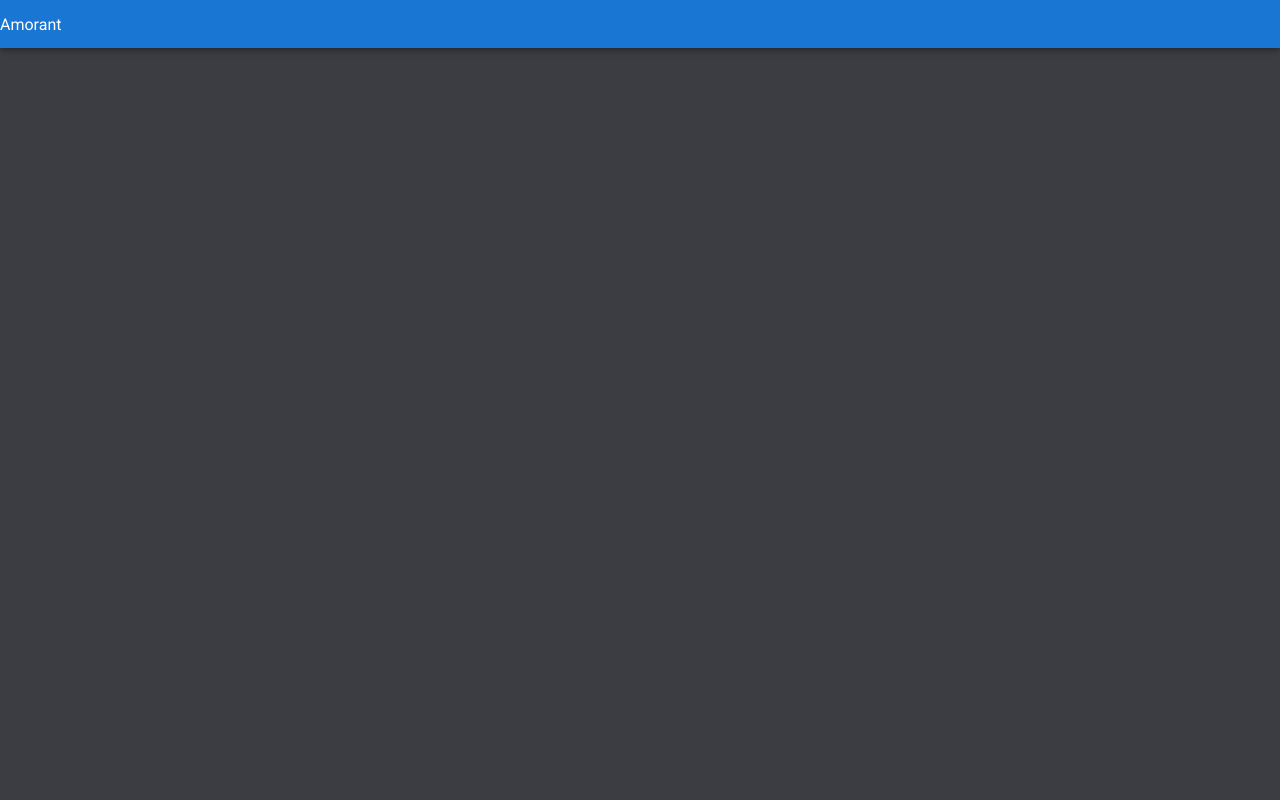
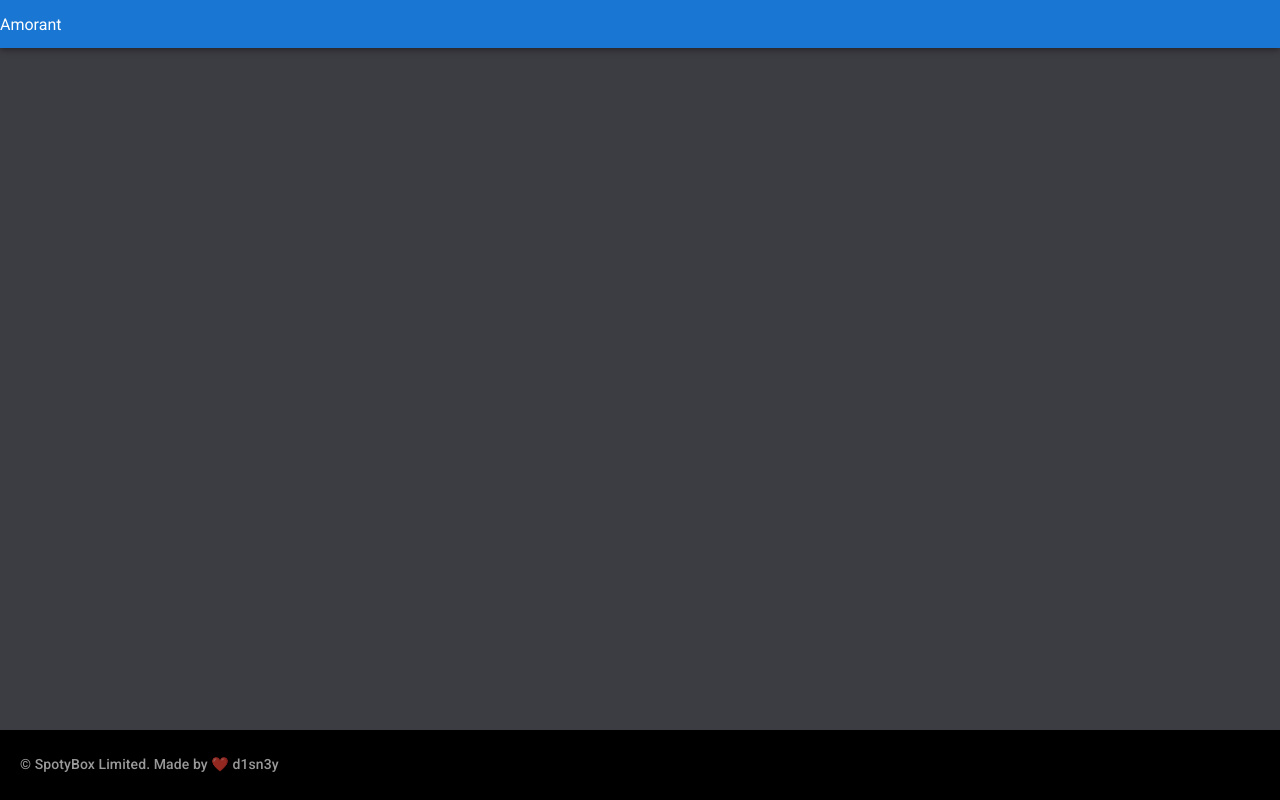
Before and after one commit to cabral2/spotybox-front, a Next.js app: page / in a window 1280 px wide. Built offline with nearby package versions, Linux system fonts and the light colour scheme.

Commit message:
Developed footer component

```diff
--- /dev/null
+++ b/src/components/footer/index.js
@@ -0,0 +1,36 @@
+import React from "react";
+
+import Typography from '@mui/material/Typography';
+import Box from '@mui/material/Box';
+import { makeStyles } from "@mui/styles";
+
+const userStyles = makeStyles({
+  footer: {
+    position: 'fixed',
+    display: 'flex',
+    justifyContent: 'start',
+    alignItems: 'center',
+    bottom: 0,
+    height: 70,
+    width: '100%',
+    backgroundColor: 'black',
+    color: 'rgba(255, 255, 255, .6)',
+  },
+  text: {
+    paddingLeft: 20,
+    fontWeight: 300,
+  }
+});
+
+export default function Footer() {
+  const styles = userStyles();
+  const textFooter = '© SpotyBox Limited. Made by ❤️ d1sn3y';
+
+	return(
+	  <Box className={styles.footer}>
+	    <Typography className={styles.text} variant="subtitle2">
+        {textFooter}
+      </Typography>
+	  </Box>
+	);
+}
--- a/src/pages/index.js
+++ b/src/pages/index.js
@@ -1,5 +1,6 @@
 import { AppBar } from "@mui/material";
 import { makeStyles } from "@mui/styles";
+import Footer from "../components/footer";
 
 const useStyles = makeStyles({
   appBar: {
@@ -22,8 +23,9 @@ export default function Home() {
   const classes = useStyles();
 
   return (
-    <>
+    <div>
       <AppBar className={classes.appBar}>Amorant</AppBar>
-    </>
+      <Footer />
+    </div>
   );
 }
```
